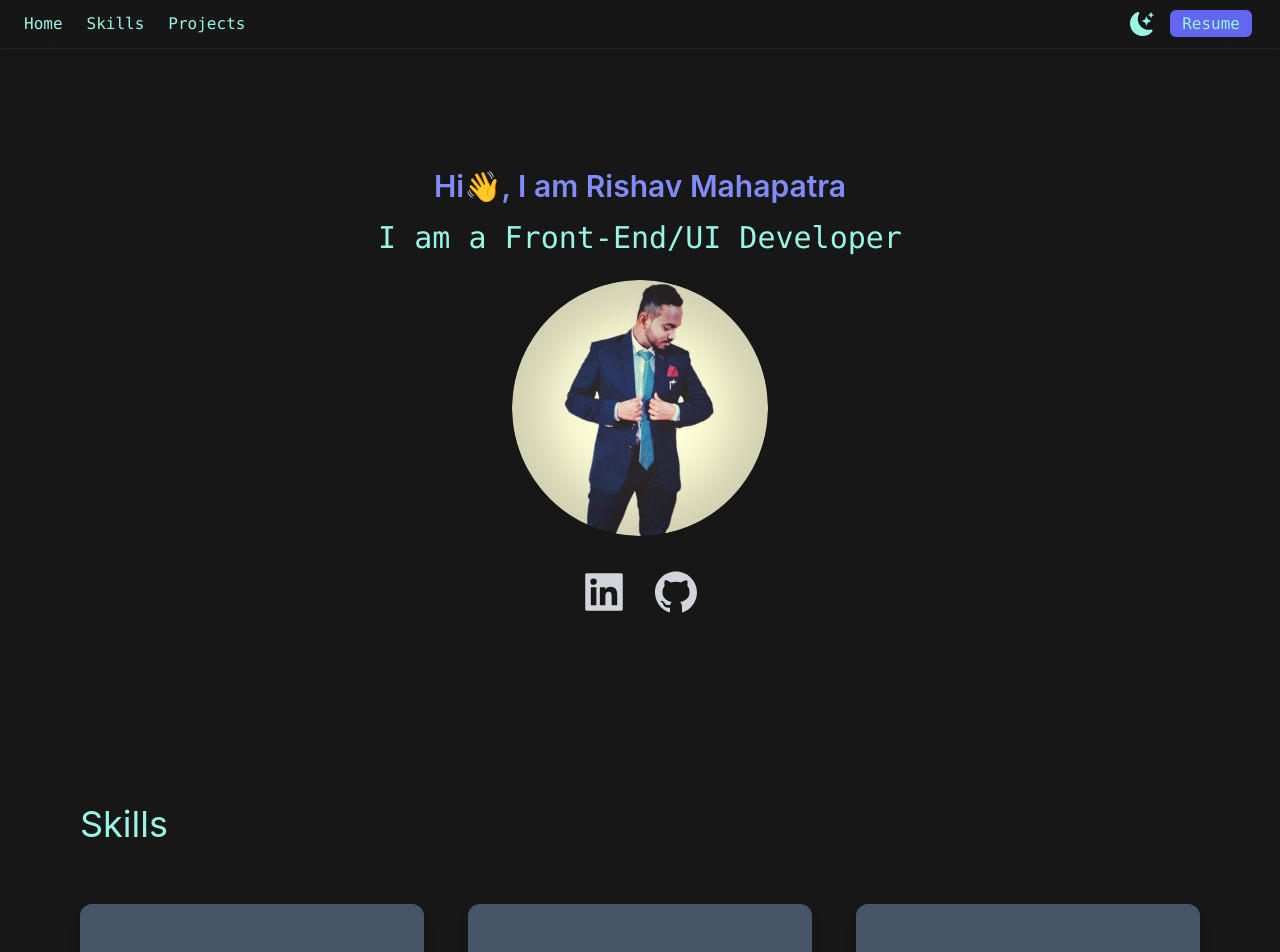
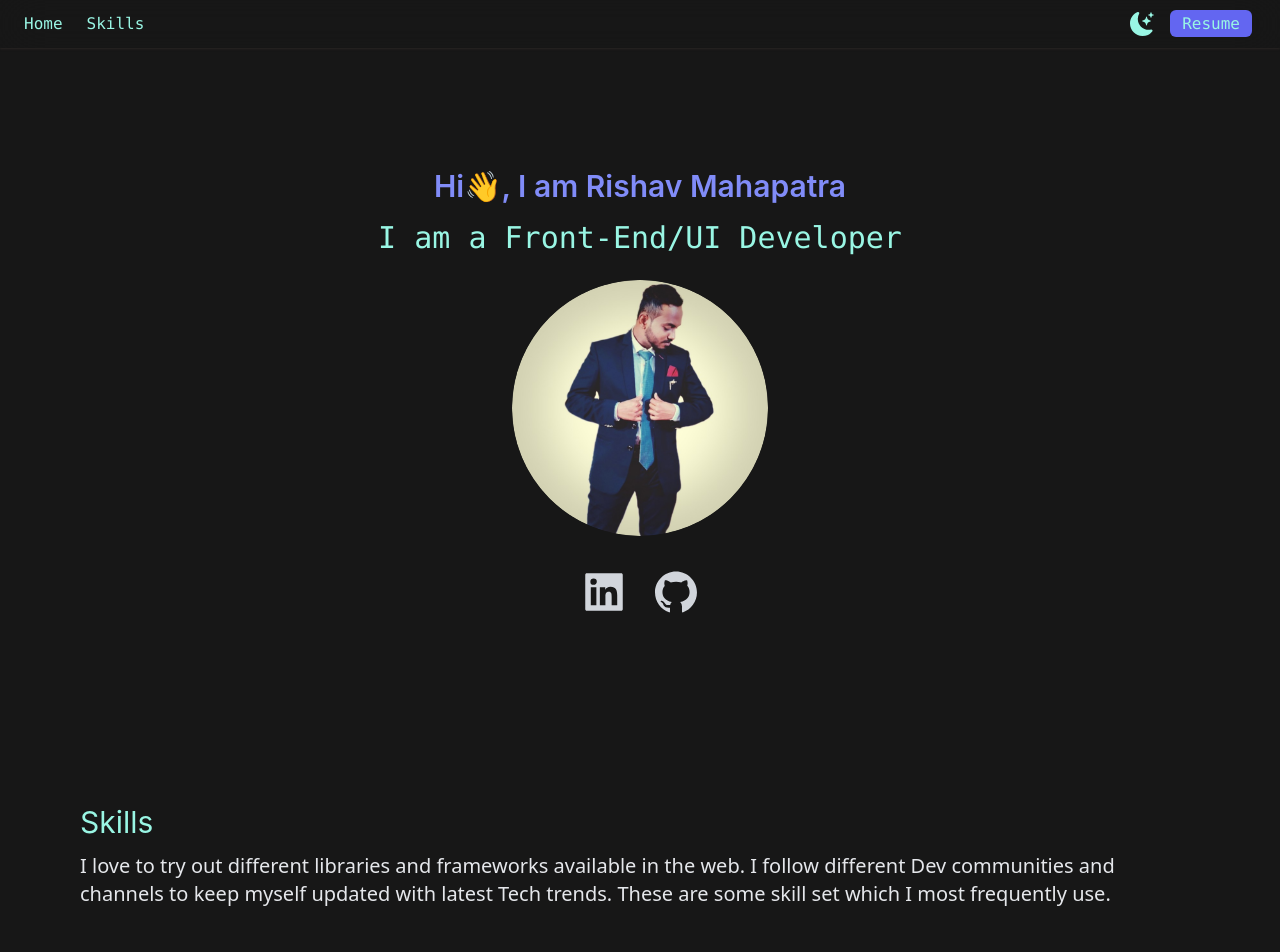
Before and after one commit to rishavmahapatra/Portfolio-V3.0, a Next.js app: page / in a window 1280 px wide. Shown: the top 952 px of the page. Built offline with nearby package versions, Linux system fonts and the light colour scheme.

Commit message:
fix:margins

```diff
--- a/pages/index.js
+++ b/pages/index.js
@@ -63,20 +63,7 @@ export default function Home() {
                   Skills
                 </a>
               </li>
-              <li>
-                <a
-                  className="cursor-pointer p-3 border-none rounded-md "
-                  onClick={() => {
-                    const anchor = document.querySelector("#skills");
-                    anchor.scrollIntoView({
-                      behavior: "smooth",
-                      block: "start",
-                    });
-                  }}
-                >
-                 Projects
-                </a>
-              </li>
+
             </ul>
 
             <ul className="flex items-center gap-4">
@@ -103,15 +90,15 @@ export default function Home() {
               className="text-center mt-40 "
               initial = {{ y:200,scale:0}}
               animate = {{ y:0,scale:1}}
-              // animate = {{ y:[200,0],scale:[1.5,1],opacity:[0,1]}}
+              // animate = {{ y:[200,0],scale:[0,1]}}
               transition={{duration:0.4}}
             >
-              <h2 className="text-md md:text-3xl max-w-3xl mx-auto  antialiased py-2  font-semibold text-teal-800 dark:text-indigo-400 ">
+              <h3 className="text-lg md:text-3xl max-w-3xl mx-auto  antialiased py-2  font-semibold text-teal-800 dark:text-indigo-400 ">
                 Hi👋, I am Rishav Mahapatra
+              </h3>
+              <h2 className="text-lg md:text-3xl mx-auto max-w-3xl antialiased  py-2 font-mono font-medium text-cyan-900 dark:text-teal-200 ">
+                I am a Front-End/UI Developer
               </h2>
-              <h3 className="text-md md:text-3xl mx-auto max-w-3xl antialiased  py-2 font-mono font-medium text-cyan-900 dark:text-teal-200 ">
-                I am a Front-End/UI Developer
-              </h3>
               <motion.div
                 initial={{ y:100,opacity: 0 }}
                 animate = {{ y:0,opacity:1 }}
@@ -132,10 +119,10 @@ export default function Home() {
 
         <section id="skills" className="text-left scroll-m-14">
           <div>
-            <h3 className="text-4xl text-left py-1 text-cyan-900 dark:text-teal-200">Skills</h3>
-            {/* <p className="font-sans text-md py-2 leading-8 text-gray-800 dark:text-gray-200 mx-auto md:text-xl">
+            <h3 className="text-3xl text-left py-1 text-cyan-900 dark:text-teal-200">Skills</h3>
+            <p className="font-sans text-md py-2 leading-8 text-gray-800 dark:text-gray-200 mx-auto md:text-xl">
               I love to try out different libraries and frameworks available in the web. I follow different Dev communities and channels to keep myself updated with latest Tech trends. These are some skill set which I most frequently use.
-            </p> */}
+            </p>
           </div>
           <div className="lg:flex gap-11">
             <motion.div
```
